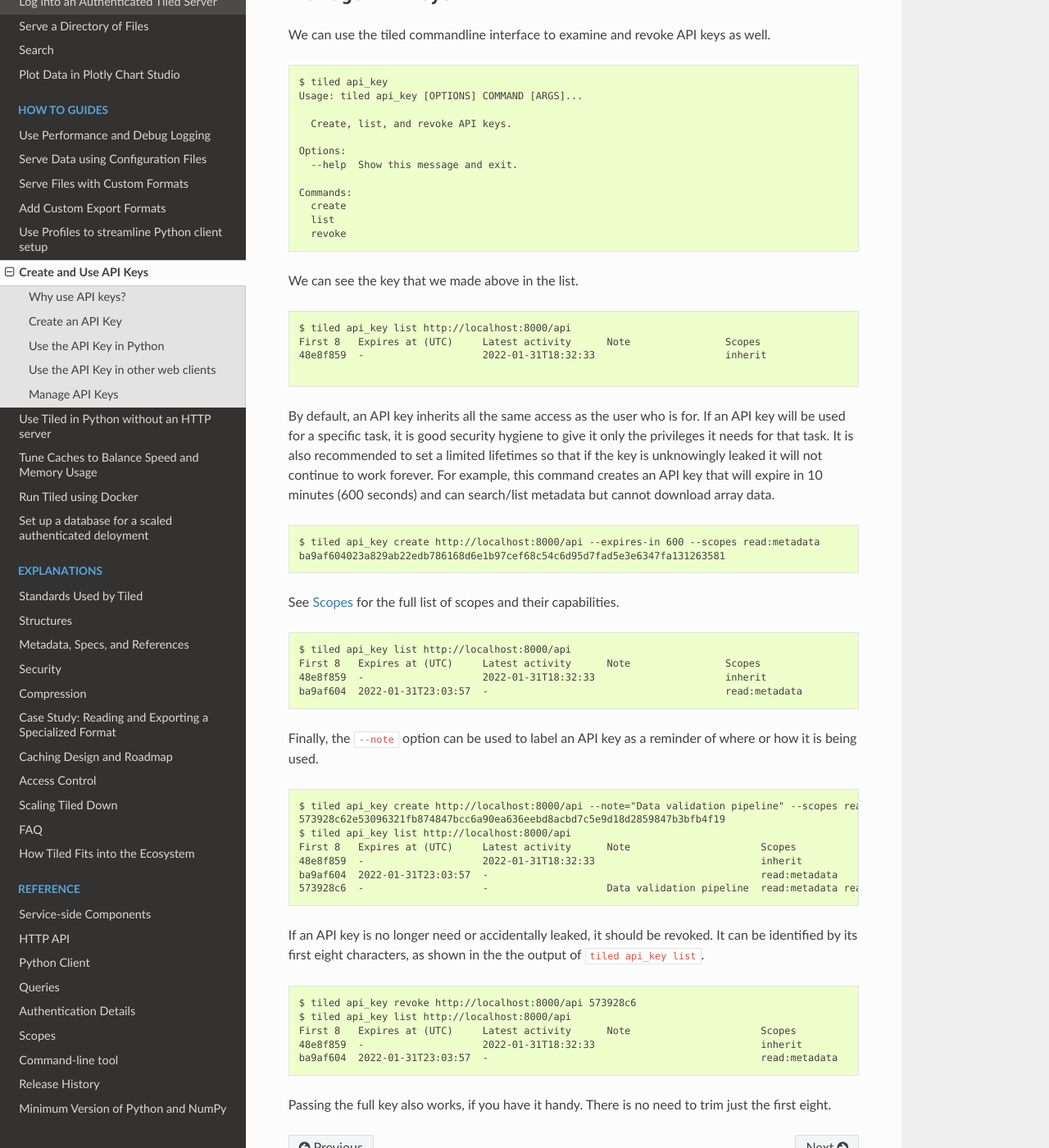
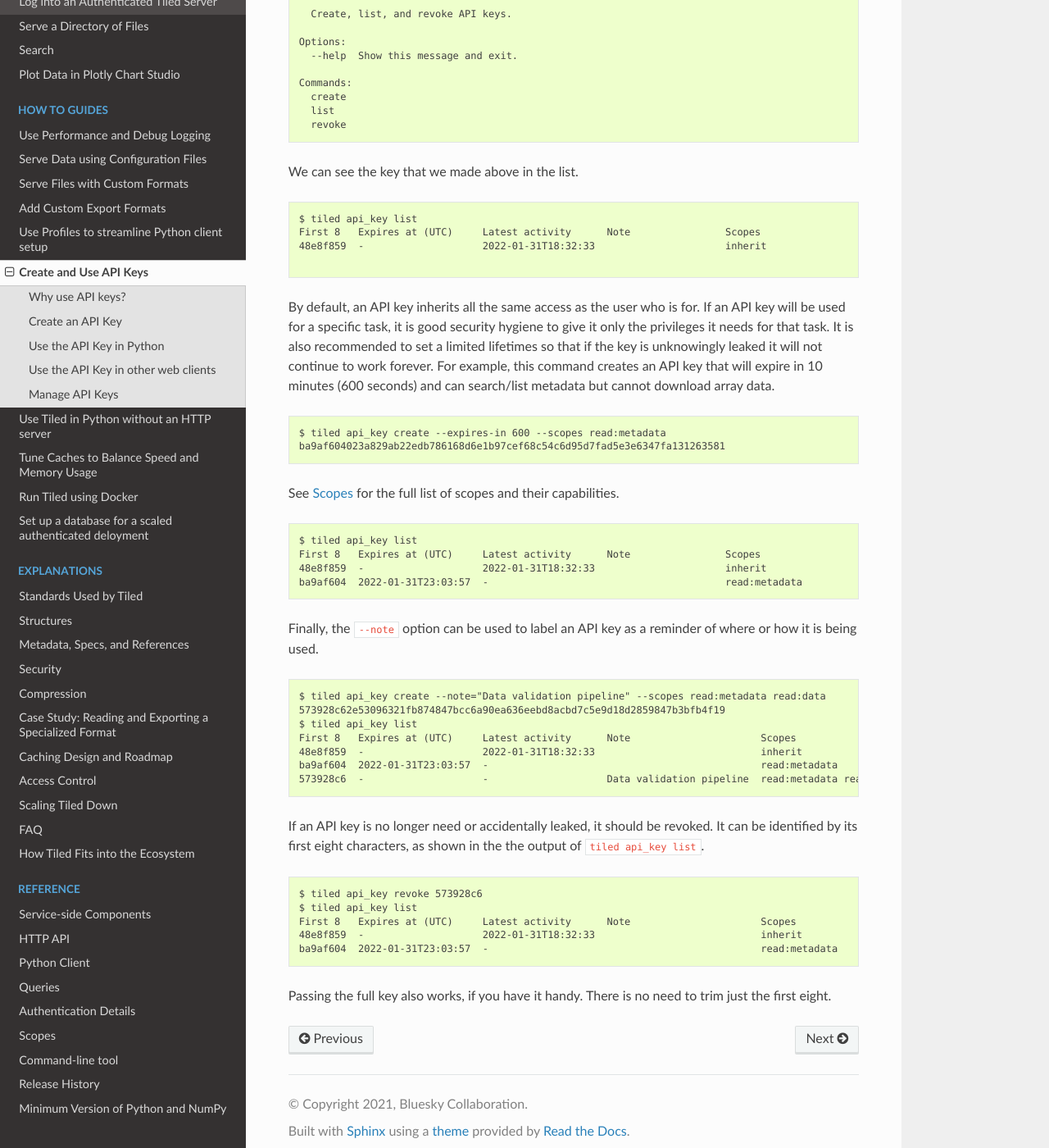
Before and after one commit to bluesky/tiled, a Sphinx documentation site: the page built from docs/source/how-to/api-keys.md, in a window 1280 px wide and 1400 px high, scrolled down 2993 px. Shown: the whole window at 82% size. Built offline with Sphinx 7.4.7 and the Read the Docs theme 2.0.0, drawn with Linux system fonts in a browser that asks for light colours; pages that are not in the unit, such as notebooks, are missing from menus; part of the change alters nothing that is shown; some of the changed text lies outside the part shown.

````diff
--- a/docs/source/how-to/api-keys.md
+++ b/docs/source/how-to/api-keys.md
@@ -42,7 +42,7 @@ is useful when:
 To follow along, you may start a Tiled server with a simple authentication provider,
 as shown. Alternatively, you may use an existing authenticated Tiled server, such as
 `https://tiled-demo.blueskyproject.io/api`; if you do, replace `http://localhost:8000/api`
-in the examples below with that address.
+in the example below with that address.
 
 ```
 # You can find example_configs/ in the root of the tiled source code repository.
@@ -52,7 +52,8 @@ ALICE_PASSWORD=secret1 tiled serve config example_configs/toy_authentication.yml
 Using the Tiled commandline interface, log in as `alice` using the password `secret1`.
 
 ```
-$ tiled login http://localhost:8000/api
+$ tiled connect http://localhost:8000/api
+$ tiled login
 Username: alice
 Password:
 ```
@@ -60,18 +61,11 @@ Password:
 Create a new API key.
 
 ```
-$ tiled api_key create http://localhost:8000/api
+$ tiled api_key create
 48e8f8598940fa0f3e80b406def606e17e815a2c76fe21350a99d6d9935371d11533b318
 ```
 
 This text is the API key. **It should be handled as a secret.**
-
-```{note}
-
-When typing out `http://localhost:8000/api` into each command grows tedious,
-follow {doc}`profiles` to make a convenient alias. The command accepts URL _or_
-a profile name.
-```
 
 ## Use the API Key in Python
 
@@ -162,7 +156,7 @@ Commands:
 We can see the key that we made above in the list.
 
 ```
-$ tiled api_key list http://localhost:8000/api
+$ tiled api_key list
 First 8   Expires at (UTC)     Latest activity      Note                Scopes
 48e8f859  -                    2022-01-31T18:32:33                      inherit
 
@@ -177,14 +171,14 @@ command creates an API key that will expire in 10 minutes (600 seconds) and can
 search/list metadata but cannot download array data.
 
 ```
-$ tiled api_key create http://localhost:8000/api --expires-in 600 --scopes read:metadata
+$ tiled api_key create --expires-in 600 --scopes read:metadata
 ba9af604023a829ab22edb786168d6e1b97cef68c54c6d95d7fad5e3e6347fa131263581
 ```
 
 See {doc}`../reference/scopes` for the full list of scopes and their capabilities.
 
 ```
-$ tiled api_key list http://localhost:8000/api
+$ tiled api_key list
 First 8   Expires at (UTC)     Latest activity      Note                Scopes
 48e8f859  -                    2022-01-31T18:32:33                      inherit
 ba9af604  2022-01-31T23:03:57  -                                        read:metadata
@@ -194,9 +188,9 @@ Finally, the `--note` option can be used to label an API key as a reminder of
 where or how it is being used.
 
 ```
-$ tiled api_key create http://localhost:8000/api --note="Data validation pipeline" --scopes read:metadata read:data
+$ tiled api_key create --note="Data validation pipeline" --scopes read:metadata read:data
 573928c62e53096321fb874847bcc6a90ea636eebd8acbd7c5e9d18d2859847b3bfb4f19
-$ tiled api_key list http://localhost:8000/api
+$ tiled api_key list
 First 8   Expires at (UTC)     Latest activity      Note                      Scopes
 48e8f859  -                    2022-01-31T18:32:33                            inherit
 ba9af604  2022-01-31T23:03:57  -                                              read:metadata
@@ -208,8 +202,8 @@ can be identified by its first eight characters, as shown in the the output of
 `tiled api_key list`.
 
 ```
-$ tiled api_key revoke http://localhost:8000/api 573928c6
-$ tiled api_key list http://localhost:8000/api
+$ tiled api_key revoke 573928c6
+$ tiled api_key list
 First 8   Expires at (UTC)     Latest activity      Note                      Scopes
 48e8f859  -                    2022-01-31T18:32:33                            inherit
 ba9af604  2022-01-31T23:03:57  -                                              read:metadata
````
